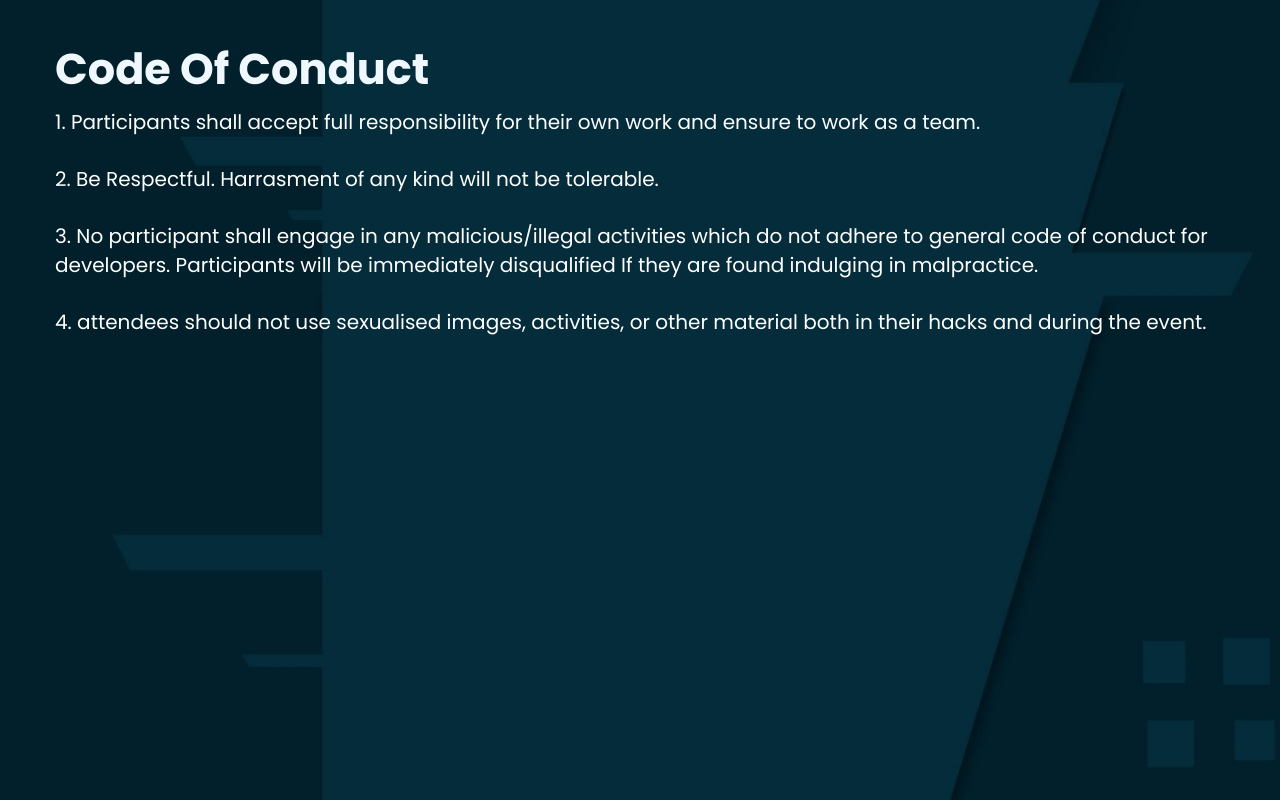
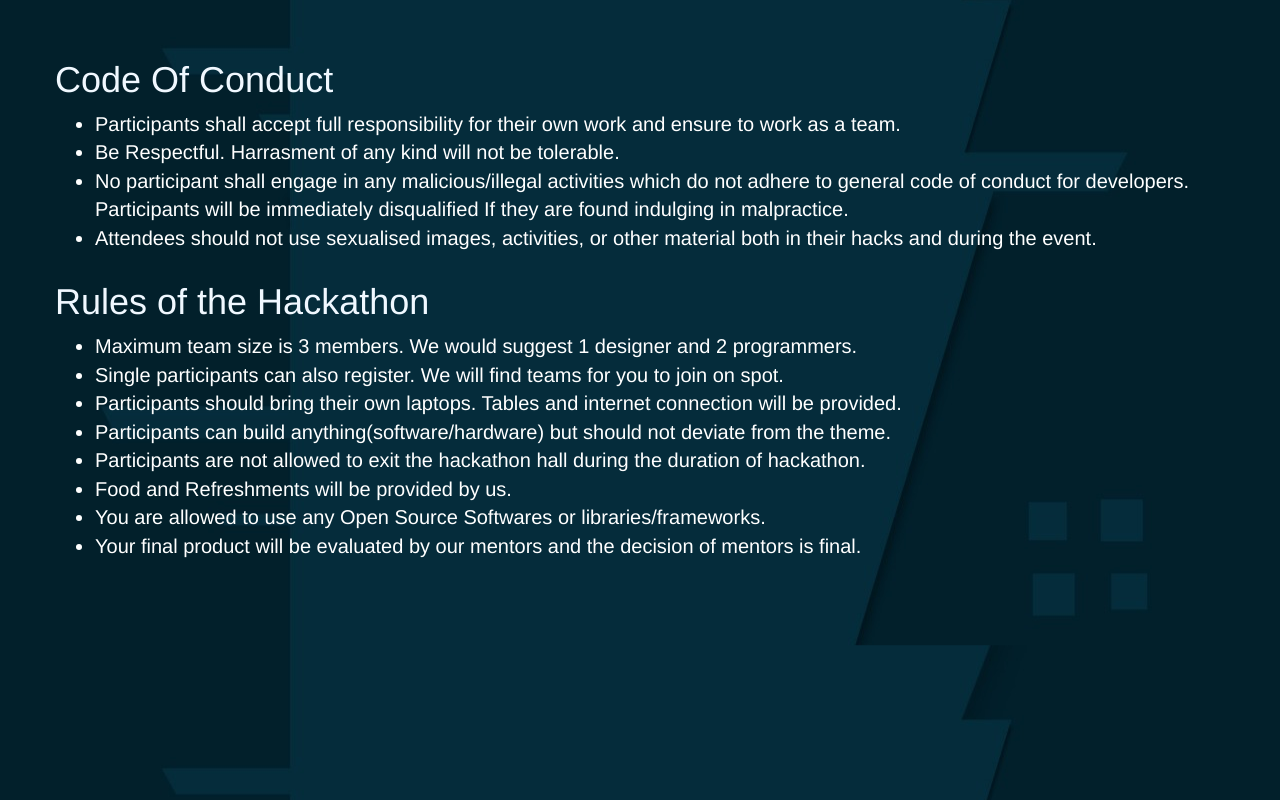
Before and after one commit to ShaswatLenka/run_io, a plain HTML site: page public/coc.html in a window 1280 px wide. Drawn offline with Linux system fonts and the light colour scheme.

Commit message:
fixed bugs

```diff
--- a/public/coc.html
+++ b/public/coc.html
@@ -10,40 +10,43 @@
 <!--	favicon-->
     <link rel="icon" href="img/favicon.png" type="image/x-icon"/>
 
-
-	<!-- Google font -->
-	<link href="https://fonts.googleapis.com/css?family=Poppins:400,700,900" rel="stylesheet">
-
 	<!-- Bootstrap -->
 	<link type="text/css" rel="stylesheet" href="css/bootstrap.min.css" />
 
-	<!-- Owl Carousel -->
-	<link type="text/css" rel="stylesheet" href="css/owl.carousel.css" />
-	<link type="text/css" rel="stylesheet" href="css/owl.theme.default.css" />
-
-	<!-- Font Awesome Icon -->
-	<link rel="stylesheet" href="css/font-awesome.min.css">
-
 	<!-- Custom stlylesheet -->
-	<link type="text/css" rel="stylesheet" href="css/style.css" />
+	<link type="text/css" rel="stylesheet" href="css/coc.css" />
 
 </head>
 <body>
 <br><br>
-		<div class="section-bg" style="background-image:url(./img/background01.jpg); background-repeat: " data-stellar-background-ratio="0.5"></div>
-
 			<div class="container">
 				<div class="row">
 				<h1 style="color: aliceblue">Code Of Conduct</h1>
-                    <div class="coc">
-                    	<ul>
-                        <li>1. Participants shall accept full responsibility for their own work and ensure to work as a team.</li><br>
-                        <li> 2. Be Respectful. Harrasment of any kind will not be tolerable.</li><br>
-                        <li>3. No participant shall engage in any malicious/illegal activities which do not adhere to general code of conduct for developers. Participants will be immediately disqualified If they are found indulging in malpractice. </li><br>
-                        <li> 4. attendees should not use
+
+                    	<ul style="color: white; font-size: 20px">
+                        <li>Participants shall accept full responsibility for their own work and ensure to work as a team.</li>
+                        <li>Be Respectful. Harrasment of any kind will not be tolerable.</li>
+                        <li>No participant shall engage in any malicious/illegal activities which do not adhere to general code of conduct for developers. Participants will be immediately disqualified If they are found indulging in malpractice. </li>
+                        <li>Attendees should not use
                             sexualised images, activities, or other material both in their hacks and during the event.
-                           </li><br>
+                           </li>
                         </ul>
+				    </div>
+				    <div class="row">
+				        <h1 style="color: aliceblue">Rules of the Hackathon</h1>
+				        <ul style="color: white; font-size: 20px">
+				             <li>Maximum team size is 3 members. We would suggest 1 designer and 2 programmers.</li>
+                    <li>Single participants can also register. We will find teams for you to join on spot.</li>
+                    <li>Participants should bring their own laptops. Tables and internet connection will be provided. </li>
+                    <li>Participants can build anything(software/hardware) but should not deviate from the theme.</li>
+                    <li>Participants are not allowed to exit the hackathon hall during the duration of hackathon.</li>
+                    <li>Food and Refreshments will be provided by us.</li>
+                    <li>You are allowed to use any Open Source Softwares or libraries/frameworks.</li>
+
+                    <li>Your final product will be evaluated by our mentors and the decision of mentors is final.</li>
+				        </ul>
+
+
 				    </div>
 				</div>
 <!--
@@ -52,6 +55,6 @@
 
 				</div>
 -->
-			</div>
+
 </body>
 </html>
--- /dev/null
+++ b/public/css/coc.css
@@ -0,0 +1,7 @@
+body{
+    background-image: url("../img/background01.jpg");
+    height:100%;
+    background-position: center;
+    background-repeat: repeat;
+    background-size:cover;
+}
--- a/public/css/style.css
+++ b/public/css/style.css
@@ -1050,8 +1050,3 @@ textarea.input {
     font-size: 20px;
     color: white;
 }
-.background-coc{
-    background-image:url("./img/background01.jpg");
-    background-size: cover;
-    background-repeat: repeat;
-}
```
Also changed, not shown: public/index.html (+12 -11 lines), public/img/assoc_1.png.
